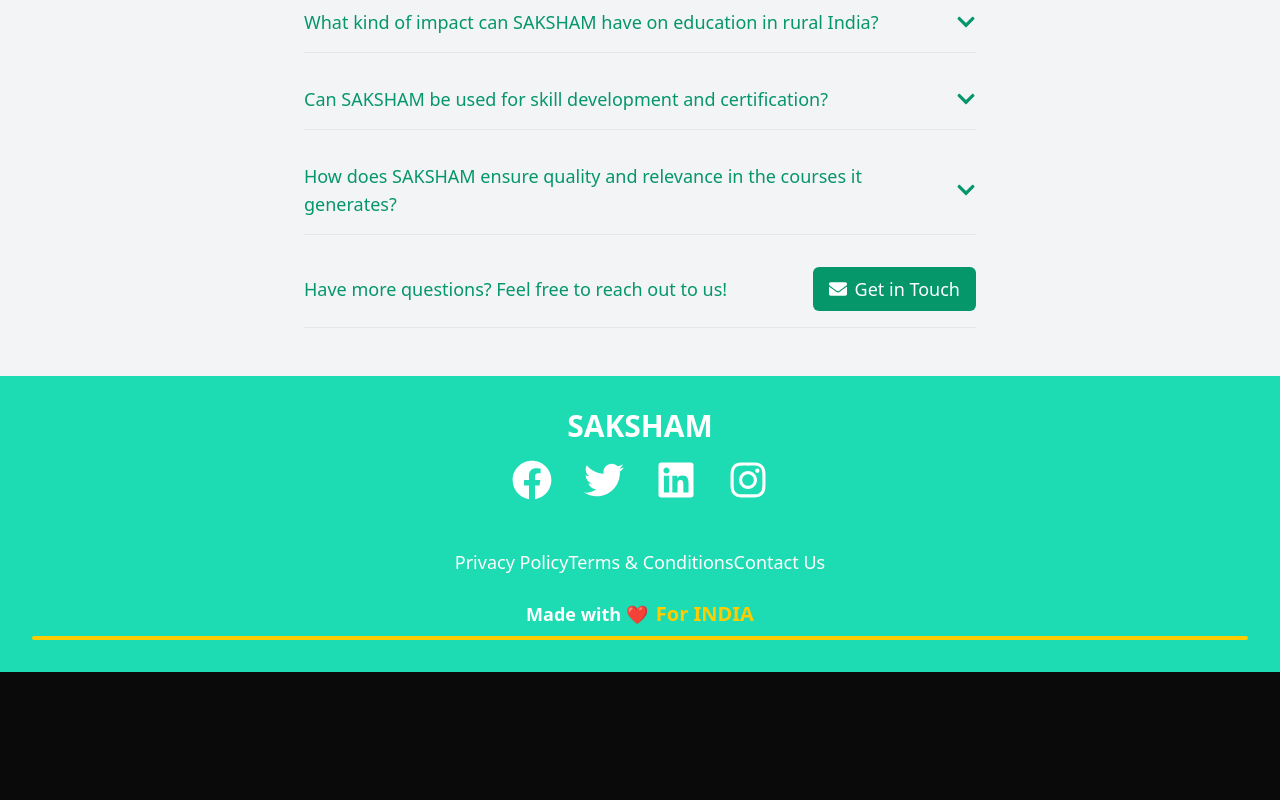
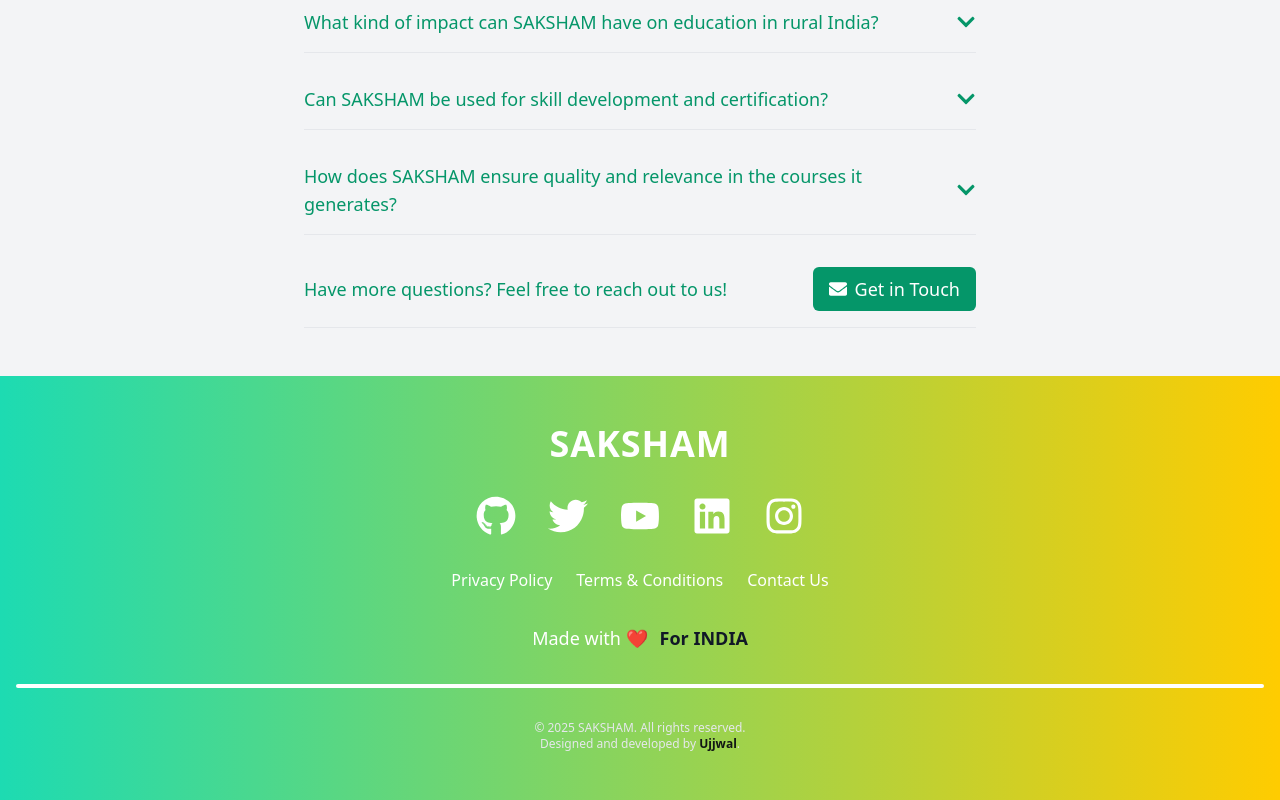
Before and after one commit to UzzwalSharma/Saksham_Frontend, a React (Vite) app: page / in a window 1280 px wide. Shown: the part 3039-3839 px from the top of the page. Before the commit the page ends 3711 px from the top, so only its background shows below. Built offline with nearby package versions, Linux system fonts and the light colour scheme; no server answers.

Commit message:
footer enhanced

```diff
--- a/src/App.jsx
+++ b/src/App.jsx
@@ -20,7 +20,8 @@
 import AuthNotifier from "./Authentication/AuthNotifier";
 import GetInTouch from "./Dashboard/_Components/HelperComponents/GetInTouch";
 import { ThemeProvider } from "/src/components/ui/theme-provider.jsx"
-
+import Warning from "/src/Warning .jsx"
+import Terms from "/src/Terms.jsx"
 // import CoursesList from "./Create_courses/Coursedetails/_Components/Courselist";
 function App() {
   return (
@@ -36,6 +37,8 @@
           <Route path="/" element={<Landingpage />} />
 {/* Helper components */}
 <Route path="/Getintouch" element={<GetInTouch/>}/>
+<Route path="/Policy" element={<Warning/>}/>
+<Route path="/terms" element={<Terms/>}/>
           {/* Dashboard route with persistent layout */}
           <Route path="/dashboard"   element={
               <ProtectedRoute>
--- a/src/Footer.jsx
+++ b/src/Footer.jsx
@@ -1,6 +1,8 @@
 import React, { useState, useEffect, useRef } from "react";
 import { motion } from "framer-motion";
-import { FaFacebook, FaTwitter, FaLinkedin, FaInstagram } from "react-icons/fa";
+import { FaFacebook, FaTwitter, FaLinkedin, FaInstagram, FaGithub, FaYoast, FaYoutube } from "react-icons/fa";
+import { Link } from "react-router-dom";
+
 function Footer() {
   const [inView, setInView] = useState(false);
   const footerRef = useRef(null);
@@ -9,7 +11,6 @@
     const handleScroll = () => {
       if (footerRef.current) {
         const rect = footerRef.current.getBoundingClientRect();
-        // Check if the footer is in the viewport
         if (rect.top <= window.innerHeight && rect.bottom >= 0) {
           setInView(true);
         }
@@ -17,8 +18,6 @@
     };
 
     window.addEventListener("scroll", handleScroll);
-
-    // Initial check in case the footer is already in view
     handleScroll();
 
     return () => {
@@ -27,11 +26,14 @@
   }, []);
 
   return (
-    <footer className="bg-[#1ddbb2] text-white py-8" ref={footerRef}>
-      <div className="container mx-auto text-center">
+    <footer
+      className="bg-gradient-to-r from-[#1ddbb2] to-[#ffcc00] text-white py-12 px-4"
+      ref={footerRef}
+    >
+      <div className="container mx-auto text-center space-y-8">
         {/* Brand Name */}
         <motion.h3
-          className="text-3xl font-extrabold mb-4"
+          className="text-4xl font-extrabold tracking-wide"
           initial={{ opacity: 0, y: 50 }}
           animate={{ opacity: 1, y: 0 }}
           transition={{ duration: 0.8 }}
@@ -41,83 +43,90 @@
 
         {/* Social Links */}
         <motion.div
-          className="flex justify-center space-x-6 mb-6"
+          className="flex justify-center space-x-8"
           initial={{ opacity: 0, y: 50 }}
           animate={{ opacity: 1, y: 0 }}
           transition={{ duration: 1, delay: 0.2 }}
         >
-           {/* Social Links */}
-        <motion.div
-          className="flex justify-center space-x-8 mb-6"
-          initial={{ opacity: 0, y: 50 }}
-          animate={{ opacity: 1, y: 0 }}
-          transition={{ duration: 1, delay: 0.2 }}
-        >
-          <a href="https://facebook.com" target="_blank" rel="noopener noreferrer">
-            <FaFacebook className="w-10 h-10 hover:text-[#ffcc00] transition-transform transform hover:scale-110" />
+          <a href="https://github.com/UzzwalSharma" target="_blank" rel="noopener noreferrer">
+            <FaGithub className="w-10 h-10 hover:text-gray-800 transition-transform transform hover:scale-110" />
           </a>
-          <a href="https://twitter.com" target="_blank" rel="noopener noreferrer">
-            <FaTwitter className="w-10 h-10 hover:text-[#ffcc00] transition-transform transform hover:scale-110" />
+          <a href="https://x.com/SharmaUjjw10149" target="_blank" rel="noopener noreferrer">
+            <FaTwitter className="w-10 h-10 hover:text-gray-800 transition-transform transform hover:scale-110" />
           </a>
-          <a href="https://linkedin.com" target="_blank" rel="noopener noreferrer">
-            <FaLinkedin className="w-10 h-10 hover:text-[#ffcc00] transition-transform transform hover:scale-110" />
+          <a href="https://www.youtube.com/@UjjwalSharma.861" target="_blank" rel="noopener noreferrer">
+            <FaYoutube className="w-10 h-10 hover:text-gray-800 transition-transform transform hover:scale-110" />
           </a>
-          <a href="https://instagram.com" target="_blank" rel="noopener noreferrer">
-            <FaInstagram className="w-10 h-10 hover:text-[#ffcc00] transition-transform transform hover:scale-110" />
+          <a href="https://www.linkedin.com/in/ujjwal-sharma-3a1395279/" target="_blank" rel="noopener noreferrer">
+            <FaLinkedin className="w-10 h-10 hover:text-gray-800 transition-transform transform hover:scale-110" />
           </a>
-        </motion.div>
+          <a href="https://www.instagram.com/ujjwalsharma.jsx/" target="_blank" rel="noopener noreferrer">
+            <FaInstagram className="w-10 h-10 hover:text-gray-800 transition-transform transform hover:scale-110" />
+          </a>
         </motion.div>
 
         {/* Footer Links */}
         <motion.div
-          className="text-sm space-y-3 mb-6"
+          className="text-base font-medium space-x-6"
           initial={{ opacity: 0, y: 50 }}
           animate={{ opacity: 1, y: 0 }}
           transition={{ duration: 1, delay: 0.4 }}
         >
-          {/* Links */}
-          <a
+          <Link
             href="#privacy-policy"
-            className="hover:underline text-lg font-medium text-white transition-all duration-300 hover:text-[#ffcc00] transform hover:scale-105"
+            className="hover:underline hover:text-gray-800 transition-transform transform hover:scale-105"
+            to="/Policy"
           >
             Privacy Policy
-          </a>
-          <a
+          </Link>
+          <Link
             href="#terms-conditions"
-            className="hover:underline text-lg font-medium text-white transition-all duration-300 hover:text-[#ffcc00] transform hover:scale-105"
+            className="hover:underline hover:text-gray-800 transition-transform transform hover:scale-105"
+            to="/terms"
           >
             Terms & Conditions
-          </a>
-          <a
+          </Link>
+          <Link
             href="#contact"
-            className="hover:underline text-lg font-medium text-white transition-all duration-300 hover:text-[#ffcc00] transform hover:scale-105"
+            className="hover:underline hover:text-gray-800 transition-transform transform hover:scale-105"
+              to="/getintouch"
           >
             Contact Us
-          </a>
+          </Link>
         </motion.div>
 
-        {/* Made with Heart */}
+        {/* Made with Love */}
         <motion.div
-          className="text-xs text-gray-200 mt-4"
+          className="text-sm mt-6"
           initial={{ opacity: 0, y: 50 }}
           animate={{ opacity: 1, y: 0 }}
           transition={{ duration: 1, delay: 0.6 }}
         >
-          <p className="flex items-center justify-center space-x-2">
-            <span className="text-lg font-semibold text-white">Made with ❤️</span>
-            <strong className="text-xl font-bold text-[#ffcc00]">For INDIA</strong>
+          <p className="flex items-center justify-center space-x-3">
+            <span className="text-lg">Made with ❤️</span>
+            <span className="text-lg font-bold text-gray-900">For INDIA</span>
           </p>
+        </motion.div>
 
         {/* Line Drawing Animation */}
         {inView && (
           <motion.div
-              className="w-16 h-1 bg-[#ffcc00] mt-2 mx-auto rounded-full"
+            className="w-24 h-1 bg-white mx-auto rounded-full"
             initial={{ width: 0 }}
-              animate={{ width: "95%" }}
+            animate={{ width: "100%" }}
             transition={{ duration: 1.5 }}
           />
         )}
-        </motion.div>
+      </div>
+
+      {/* Copyright */}
+      <div className="text-center text-gray-200 mt-8 text-xs">
+        &copy; {new Date().getFullYear()} SAKSHAM. All rights reserved.
+        <br />
+        <p>
+    Designed and developed by{" "}
+    <span className="font-bold text-[#111514]">Ujjwal</span>.
+  </p>
       </div>
     </footer>
   );
--- /dev/null
+++ b/src/Terms.jsx
@@ -0,0 +1,75 @@
+import React from "react";
+import { FaRegFileAlt } from "react-icons/fa"; // Example icon for the logo (you can replace it with your logo image)
+
+const TermsAndConditions = () => {
+  return (
+    <div className="bg-gray-50 text-gray-800 p-6 rounded-lg shadow-md max-w-4xl mx-auto mt-8">
+      {/* Header with Logo */}
+      <div className="flex justify-center items-center mb-6">
+        {/* Replace with your logo image or keep the icon */}
+        <FaRegFileAlt className="text-[#1ddbb2] w-12 h-12 mr-2" />
+        <h1 className="text-3xl font-bold text-center text-[#1ddbb2]">
+          Terms and Conditions
+        </h1>
+      </div>
+
+      {/* Content */}
+      <div className="space-y-4 text-sm leading-6">
+        <p>
+          Welcome to <strong className="text-[#1ddbb2]">SAKSHAM</strong>. By accessing or using this platform, you agree to comply with and
+          be bound by the following terms and conditions. Please read them carefully before proceeding.
+        </p>
+
+        <h2 className="text-xl font-semibold mt-4">1. Intellectual Property</h2>
+        <p>
+          All content on this platform, including but not limited to designs, code, and documentation, is the
+          intellectual property of <strong className="text-[#1ddbb2]">Ujjwal</strong>. Unauthorized copying, reproduction, or distribution of
+          any part of this project is strictly prohibited.
+        </p>
+
+        <h2 className="text-xl font-semibold mt-4">2. Personal Use Only</h2>
+        <p>
+          This project is provided for educational and personal use only. You may not use it for commercial purposes or
+          claim it as your own in resumes, portfolios, or other public presentations without prior written permission
+          from <strong className="text-[#1ddbb2]">Ujjwal</strong>.
+        </p>
+
+        <h2 className="text-xl font-semibold mt-4">3. Prohibited Actions</h2>
+        <ul className="list-disc list-inside space-y-2">
+          <li>Cloning or redistributing this project without proper attribution.</li>
+          <li>Using the code or assets for illegal or unethical purposes.</li>
+          <li>Misrepresenting ownership or involvement in the development of this project.</li>
+        </ul>
+
+        <h2 className="text-xl font-semibold mt-4">4. Limitation of Liability</h2>
+        <p>
+          The creator of <strong className="text-[#1ddbb2]">SAKSHAM</strong> is not responsible for any issues arising from unauthorized or
+          inappropriate use of this project. Use at your own risk.
+        </p>
+
+        <h2 className="text-xl font-semibold mt-4">5. Amendments</h2>
+        <p>
+          These terms and conditions are subject to change without notice. It is your responsibility to review them
+          periodically for updates.
+        </p>
+
+        <h2 className="text-xl font-semibold mt-4">6. Contact Information</h2>
+        <p>
+          For inquiries or permissions, please contact{" "}
+          <a
+            href="mailto:ujjwal@example.com"
+            className="text-[#ffcc00] font-bold underline"
+          >
+            uzzwal7505@gmail.com
+          </a>.
+        </p>
+
+        <p className="text-gray-500 mt-6 text-xs">
+          Last updated: {new Date().toLocaleDateString()}
+        </p>
+      </div>
+    </div>
+  );
+};
+
+export default TermsAndConditions;
--- /dev/null
+++ b/src/Warning .jsx
@@ -0,0 +1,31 @@
+import React from "react";
+import { FaExclamationTriangle } from "react-icons/fa";
+
+const PrivacyPolicyWarning = () => {
+  return (
+    <div className="bg-red-100 border border-red-400 text-red-700 px-4 py-6 rounded-lg shadow-md max-w-xl mx-auto">
+      {/* Logo Section */}
+      <div className="flex justify-center items-center mb-4">
+        <FaExclamationTriangle className="text-red-500 w-8 h-8 mr-2" />
+        <h2 className="text-2xl font-bold text-red-600">Privacy Policy Warning</h2>
+      </div>
+
+      {/* Warning Text */}
+      <div>
+        <strong className="font-bold">Important Notice:</strong>
+        <p className="mt-2">
+          This project, <strong className="text-red-800">SAKSHAM</strong>, is the intellectual property of{" "}
+          <span className="text-[#1ddbb2] font-semibold">Ujjwal</span>. Unauthorized use, including cloning, copying, or
+          presenting it as your own (e.g., in resumes or portfolios), is strictly prohibited without explicit
+          permission.
+        </p>
+        <p className="mt-4 text-sm">
+          Violations may lead to legal action or public reporting for plagiarism. Please respect the creator's work and
+          integrity.
+        </p>
+      </div>
+    </div>
+  );
+};
+
+export default PrivacyPolicyWarning;
```
Lines whose indentation alone changed are shown as unchanged.
